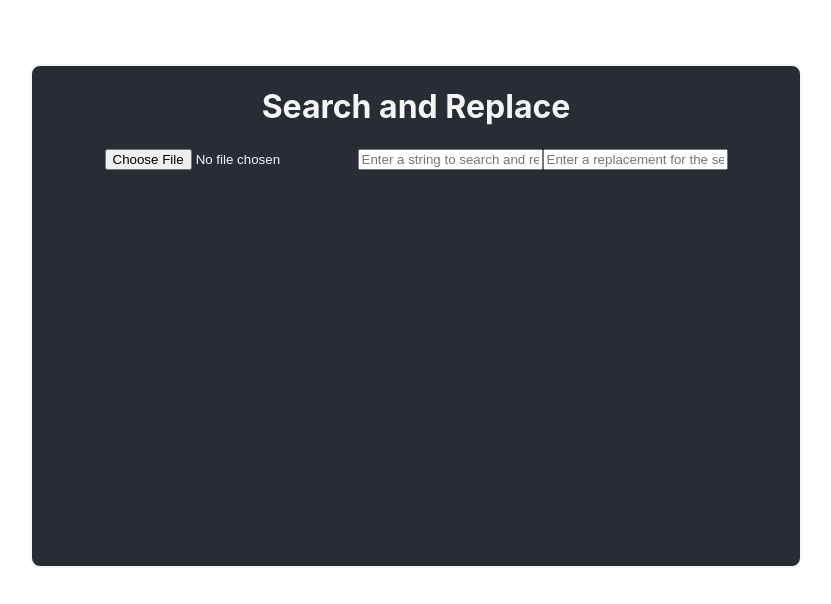
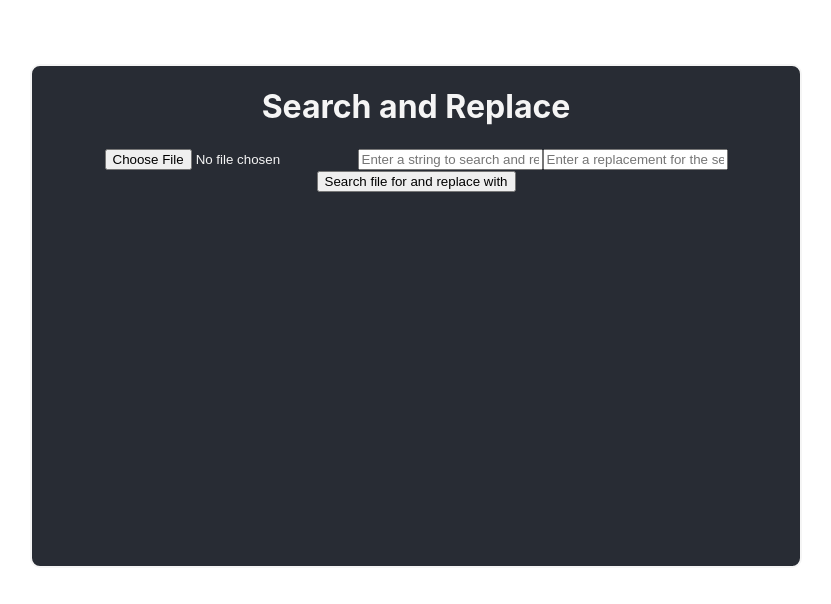
Before and after one commit to stkirk/search-and-replace, a React (Create React App) app: page / in a window 1280 px wide. Shown: the top 604 px of the page, without its empty margins (224-1055 px from the left). Built offline with nearby package versions, Linux system fonts and the light colour scheme.

Commit message:
added submit button

```diff
--- a/src/components/SearchAndReplaceForm.js
+++ b/src/components/SearchAndReplaceForm.js
@@ -25,9 +25,13 @@ const SearchAndReplaceForm = () => {
     }
   };
 
+  const submitHandler = (e) => {
+    e.preventDefault();
+  };
+
   return (
     <div className="form-container">
-      <form>
+      <form onSubmit={submitHandler}>
         <input
           className="file-btn"
           type="file"
@@ -50,6 +54,10 @@ const SearchAndReplaceForm = () => {
           value={formValues.replacement_param}
           onChange={onChange}
         />
+        <button className="submit-btn">
+          Search file for {formValues.search_param} and replace with{" "}
+          {formValues.replacement_param}
+        </button>
       </form>
     </div>
   );
```
